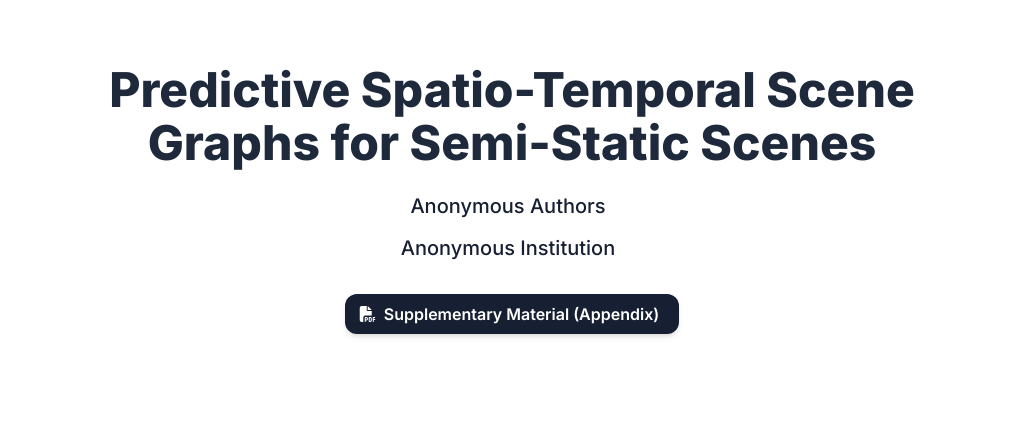
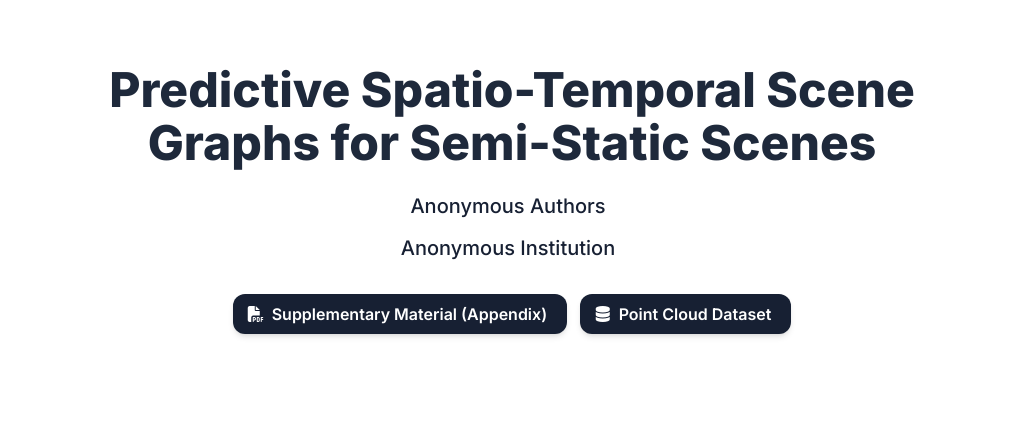
Before and after one commit to AnonymousResarchProfile/predictive-graphs.github.io, a plain HTML site: page index.html in a window 1280 px wide. Shown: the top 428 px of the page, without its empty margins (128-1151 px from the left). Drawn offline with Linux system fonts and the light colour scheme; some icons are missing.

Commit message:
Anonymous update

```diff
--- a/index.html
+++ b/index.html
@@ -288,6 +288,12 @@
                   <span>Supplementary Material (Appendix)</span>
                 </a>
               </span>
+              <span class="link-block">
+                <a href="https://github.com/AnonymousResarchProfile/PointCloudLoader/tree/main" target="_blank" rel="noopener" class="external-link button is-normal is-rounded is-dark">
+                  <span class="icon"><i class="fas fa-database"></i></span>
+                  <span>Point Cloud Dataset</span>
+                </a>
+              </span>
               <!--<span class="link-block">
                 <a href="PAPER/Perpetua____RA_L/root.tex" target="_blank" rel="noopener" class="external-link button is-normal is-rounded is-dark">
                   <span class="icon"><i class="fas fa-file-alt"></i></span>
```
